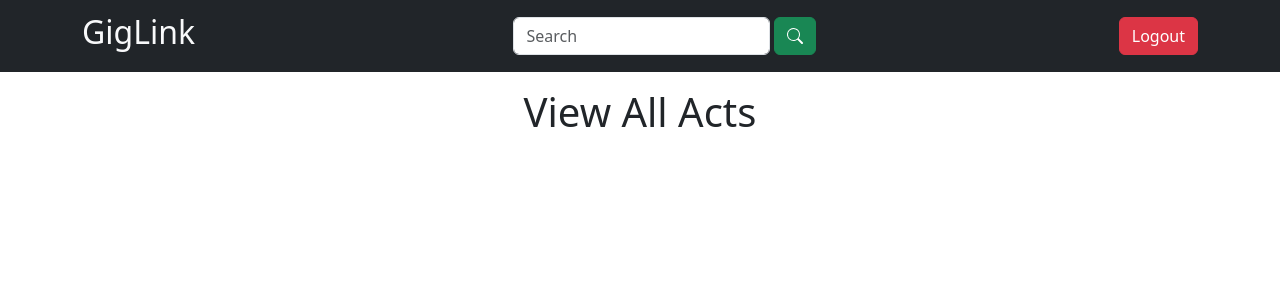
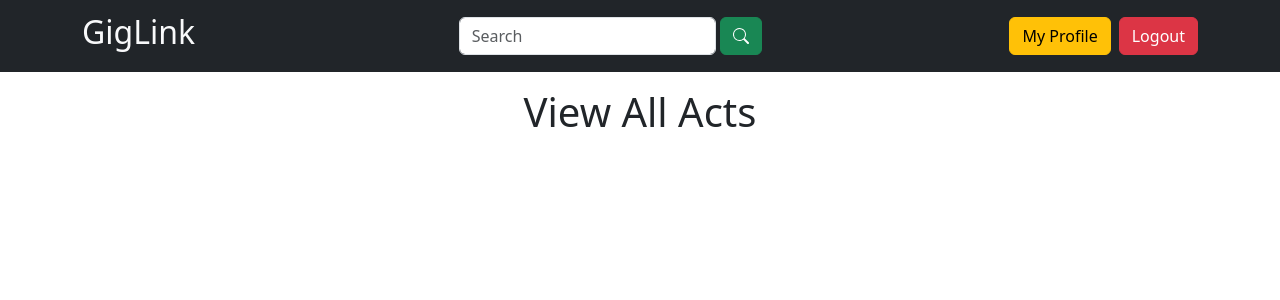
Before and after one commit to zachcarrera/giglink, a Flask app: page / in a window 1280 px wide. Shown: the top 300 px of the page. Run offline with Flask 2, Linux system fonts and the light colour scheme; the visitor is signed in with stand-in values (Sample User, id 1); data that the repository does not hold is empty.

Commit message:
add profile link in navbar

```diff
--- a/flask_app/templates/dashboard.html
+++ b/flask_app/templates/dashboard.html
@@ -28,7 +28,11 @@
                             d="M11.742 10.344a6.5 6.5 0 1 0-1.397 1.398h-.001c.03.04.062.078.098.115l3.85 3.85a1 1 0 0 0 1.415-1.414l-3.85-3.85a1.007 1.007 0 0 0-.115-.1zM12 6.5a5.5 5.5 0 1 1-11 0 5.5 5.5 0 0 1 11 0z" />
                     </svg></button>
             </form>
-            <a href="/logout_user" class="btn btn-danger">Logout</a>
+            <div class="d-flex gap-2">
+
+                <a href="/users/my_profile" class="btn btn-warning">My Profile</a>
+                <a href="/logout_user" class="btn btn-danger">Logout</a>
+            </div>
         </div>
     </nav>
 
--- a/flask_app/templates/musician_profile.html
+++ b/flask_app/templates/musician_profile.html
@@ -27,7 +27,11 @@
                             d="M11.742 10.344a6.5 6.5 0 1 0-1.397 1.398h-.001c.03.04.062.078.098.115l3.85 3.85a1 1 0 0 0 1.415-1.414l-3.85-3.85a1.007 1.007 0 0 0-.115-.1zM12 6.5a5.5 5.5 0 1 1-11 0 5.5 5.5 0 0 1 11 0z" />
                     </svg></button>
             </form>
-            <a href="/logout_user" class="btn btn-danger">Logout</a>
+            <div class="d-flex gap-2">
+
+                <a href="/users/my_profile" class="btn btn-warning">My Profile</a>
+                <a href="/logout_user" class="btn btn-danger">Logout</a>
+            </div>
         </div>
     </nav>
     <div class="container my-3">
--- a/flask_app/templates/my_gigs.html
+++ b/flask_app/templates/my_gigs.html
@@ -35,7 +35,7 @@
             <div class="col-6 d-flex justify-content-center align-items-center">
 
                 <h2 class="mb-3">My Gigs</h2>
-                <span class="ms-auto me-2">Requests <span class="badge bg-danger">5</span></span>
+                <!-- <span class="ms-auto me-2">Requests <span class="badge bg-danger">5</span></span> -->
             </div>
         </div>
 
--- a/flask_app/templates/search_results.html
+++ b/flask_app/templates/search_results.html
@@ -27,7 +27,11 @@
                             d="M11.742 10.344a6.5 6.5 0 1 0-1.397 1.398h-.001c.03.04.062.078.098.115l3.85 3.85a1 1 0 0 0 1.415-1.414l-3.85-3.85a1.007 1.007 0 0 0-.115-.1zM12 6.5a5.5 5.5 0 1 1-11 0 5.5 5.5 0 0 1 11 0z" />
                     </svg></button>
             </form>
-            <a href="/logout_user" class="btn btn-danger">Logout</a>
+            <div class="d-flex gap-2">
+
+                <a href="/users/my_profile" class="btn btn-warning">My Profile</a>
+                <a href="/logout_user" class="btn btn-danger">Logout</a>
+            </div>
         </div>
     </nav>
 
```
